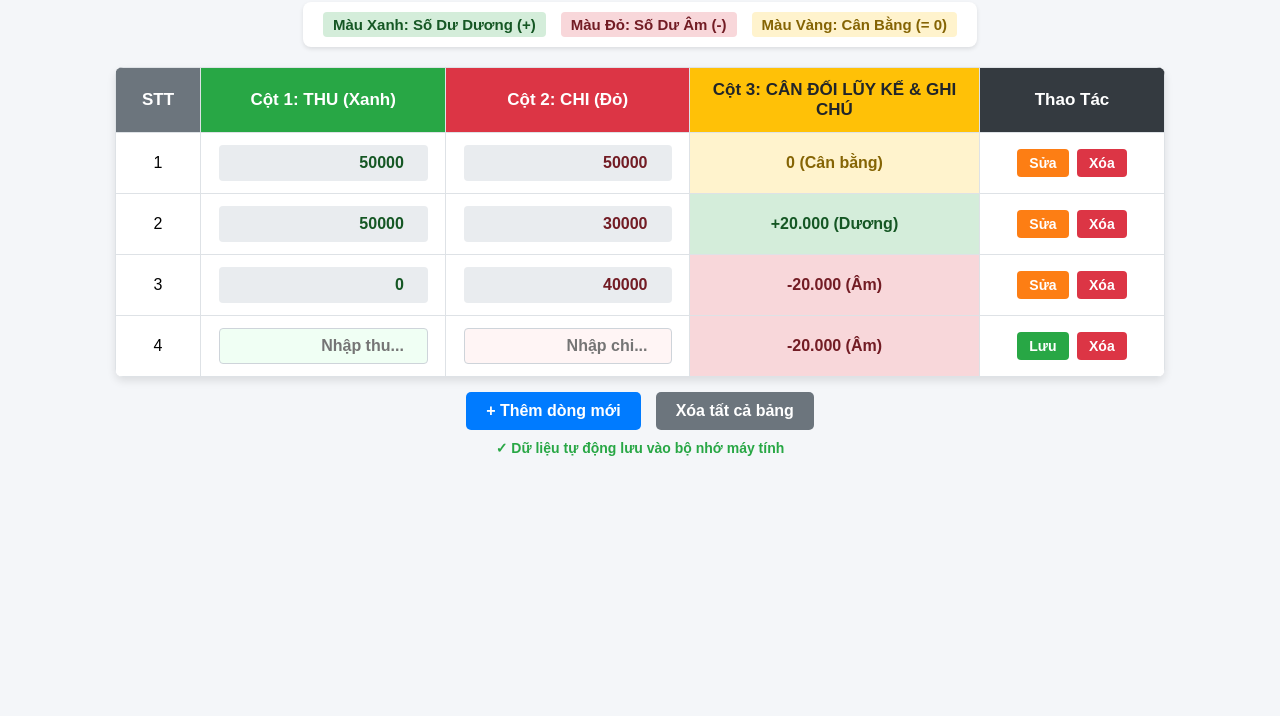
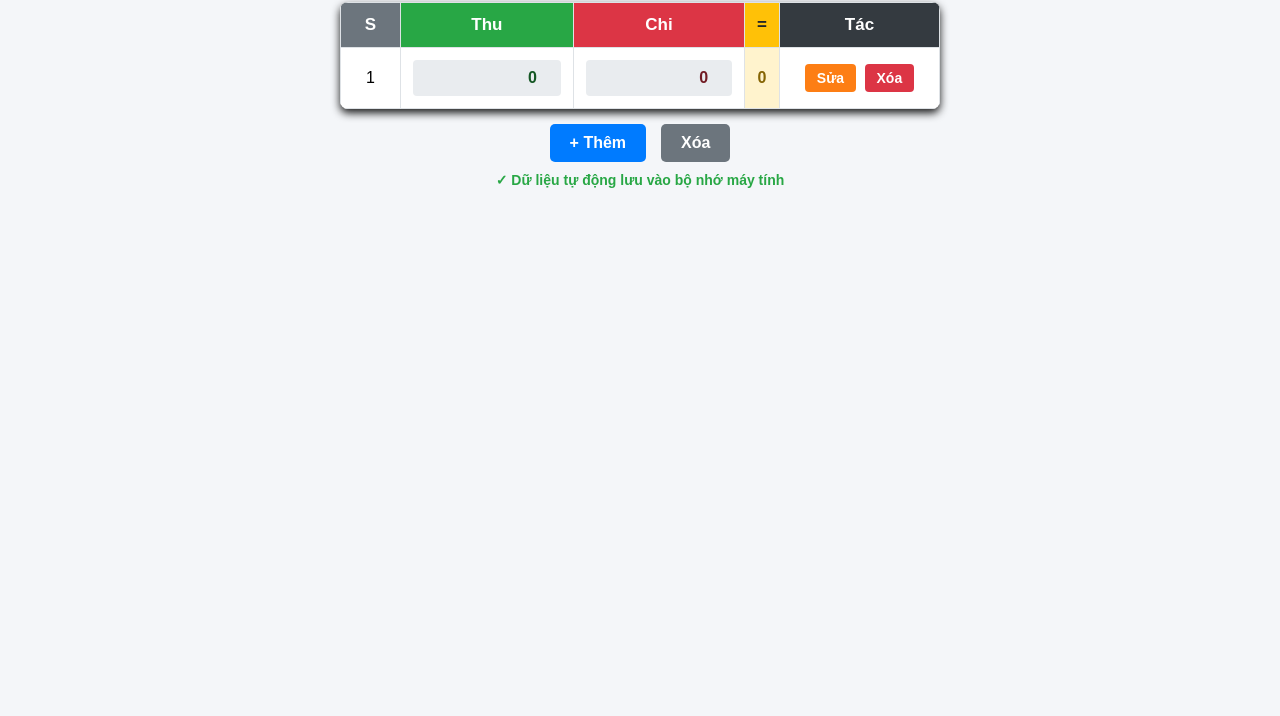
Before and after one commit to luongvanbe513-ship-it/luong-be, a plain HTML site: page bcdtc.html in a window 1280 px wide. Shown: the part 84-800 px from the top of the page. Drawn offline with Linux system fonts and the light colour scheme.

Commit message:
Add files via upload

```diff
--- a/bcdtc.html
+++ b/bcdtc.html
@@ -3,10 +3,14 @@
 <head>
     <meta charset="UTF-8">
     <meta name="viewport" content="width=device-width, initial-scale=1.0">
-    <title>Bảng Cân Đối Lũy Kế Thu Chi</title>
+    <title>Bảng Cân Đối </title>
     <style>
+        * {
+            box-sizing:border-box;
+            font-family: Arial, sans-serif;
+        }
         body {
-            font-family: Arial, sans-serif;
+
             background-color: #f4f6f9;
             padding: 20px;
             display: flex;
@@ -27,11 +31,14 @@
             background: #fff;
             padding: 10px 20px;
             border-radius: 8px;
-            box-shadow: 0 2px 4px rgba(0,0,0,0.1);
+            box-shadow: 0 2px 4px rgba(0,0,0,0.9);
+        }
+        input {
+            text-align:center;
         }
         .legend span {
             font-weight: bold;
-            padding: 4px 10px;
+            text-indent: 8px;
             border-radius: 4px;
         }
         .badge-green { background-color: #d4edda; color: #155724; }
@@ -40,10 +47,10 @@
 
         table {
             width: 100%;
-            max-width: 1050px;
+            max-width: 600px;
             border-collapse: collapse;
             background-color: #ffffff;
-            box-shadow: 0 4px 8px rgba(0,0,0,0.1);
+            box-shadow: 0 4px 8px rgba(0,0,0,0.9);
             border-radius: 8px;
             overflow: hidden;
         }
@@ -83,7 +90,7 @@
 
         /* Ô nhập liệu */
         input[type="number"] {
-            width: 95%;
+            width: 100%;
             padding: 8px;
             font-size: 16px;
             text-align: right;
@@ -180,22 +187,16 @@
 </head>
 <body>
 
-    <h2>BẢNG CÂN ĐỐI THU - CHI CỘNG DỒN</h2>
-
-    <div class="legend">
-        <span class="badge-green">Màu Xanh: Số Dư Dương (+)</span>
-        <span class="badge-red">Màu Đỏ: Số Dư Âm (-)</span>
-        <span class="badge-yellow">Màu Vàng: Cân Bằng (= 0)</span>
-    </div>
+    <h2>BẢNG CÂN ĐỐI</h2>
 
     <table id="balanceTable">
         <thead>
             <tr>
-                <th class="col-stt-header">STT</th>
-                <th class="col-thu-header">Cột 1: THU (Xanh)</th>
-                <th class="col-chi-header">Cột 2: CHI (Đỏ)</th>
-                <th class="col-kq-header">Cột 3: CÂN ĐỐI LŨY KẾ & GHI CHÚ</th>
-                <th class="col-action-header">Thao Tác</th>
+                <th class="col-stt-header">S</th>
+                <th class="col-thu-header">Thu</th>
+                <th class="col-chi-header">Chi</th>
+                <th class="col-kq-header">=</th>
+                <th class="col-action-header">Tác</th>
             </tr>
         </thead>
         <tbody>
@@ -204,8 +205,8 @@
     </table>
 
     <div class="bottom-controls">
-        <button class="btn-add" onclick="themDong()">+ Thêm dòng mới</button>
-        <button class="btn-clear-all" onclick="xoaTatCa()">Xóa tất cả bảng</button>
+        <button class="btn-add" onclick="themDong()">+ Thêm</button>
+        <button class="btn-clear-all" onclick="xoaTatCa()">Xóa</button>
     </div>
 
     <div class="status-save" id="statusSave">✓ Dữ liệu tự động lưu vào bộ nhớ máy tính</div>
@@ -250,9 +251,9 @@
 
             tr.innerHTML = `
                 <td class="stt">1</td>
-                <td><input type="number" class="input-thu" value="${thuVal}" placeholder="Nhập thu..." ${disabledAttr} oninput="capNhatVaLuu()"></td>
-                <td><input type="number" class="input-chi" value="${chiVal}" placeholder="Nhập chi..." ${disabledAttr} oninput="capNhatVaLuu()"></td>
-                <td class="ket-qua res-bang">0 (Cân bằng)</td>
+                <td><input type="number" class="input-thu" value="${thuVal}" placeholder="0" ${disabledAttr} oninput="capNhatVaLuu()"></td>
+                <td><input type="number" class="input-chi" value="${chiVal}" placeholder="0" ${disabledAttr} oninput="capNhatVaLuu()"></td>
+                <td class="ket-qua res-bang">0</td>
                 <td>
                     <button class="btn-action ${btnClass}" onclick="suaLuuDong(this)">${btnText}</button>
                     <button class="btn-action btn-delete" onclick="xoaDong(this)">Xóa</button>
@@ -279,10 +280,7 @@
             }
 
             // Nếu mở lần đầu chưa có dữ liệu thì tạo sẵn 3 ví dụ mẫu + 1 dòng trống
-            tbody.appendChild(taoPhanTuDong('50000', '50000', true));
-            tbody.appendChild(taoPhanTuDong('50000', '30000', true));
-            tbody.appendChild(taoPhanTuDong('0', '40000', true));
-            tbody.appendChild(taoPhanTuDong('', '', false));
+            tbody.appendChild(taoPhanTuDong('0', '0', true));
             capNhatTatCa();
             luuDuLieu();
         }
@@ -309,13 +307,13 @@
 
                 if (soDuTruocDo > 0) {
                     oKetQua.classList.add('res-duong');
-                    oKetQua.textContent = "+" + formatSo(soDuTruocDo) + " (Dương)";
+                    oKetQua.textContent = "+" + formatSo(soDuTruocDo) + " d";
                 } else if (soDuTruocDo < 0) {
                     oKetQua.classList.add('res-am');
-                    oKetQua.textContent = formatSo(soDuTruocDo) + " (Âm)";
+                    oKetQua.textContent = formatSo(soDuTruocDo) + " a";
                 } else {
                     oKetQua.classList.add('res-bang');
-                    oKetQua.textContent = "0 (Cân bằng)";
+                    oKetQua.textContent = "0";
                 }
             });
         }
```
